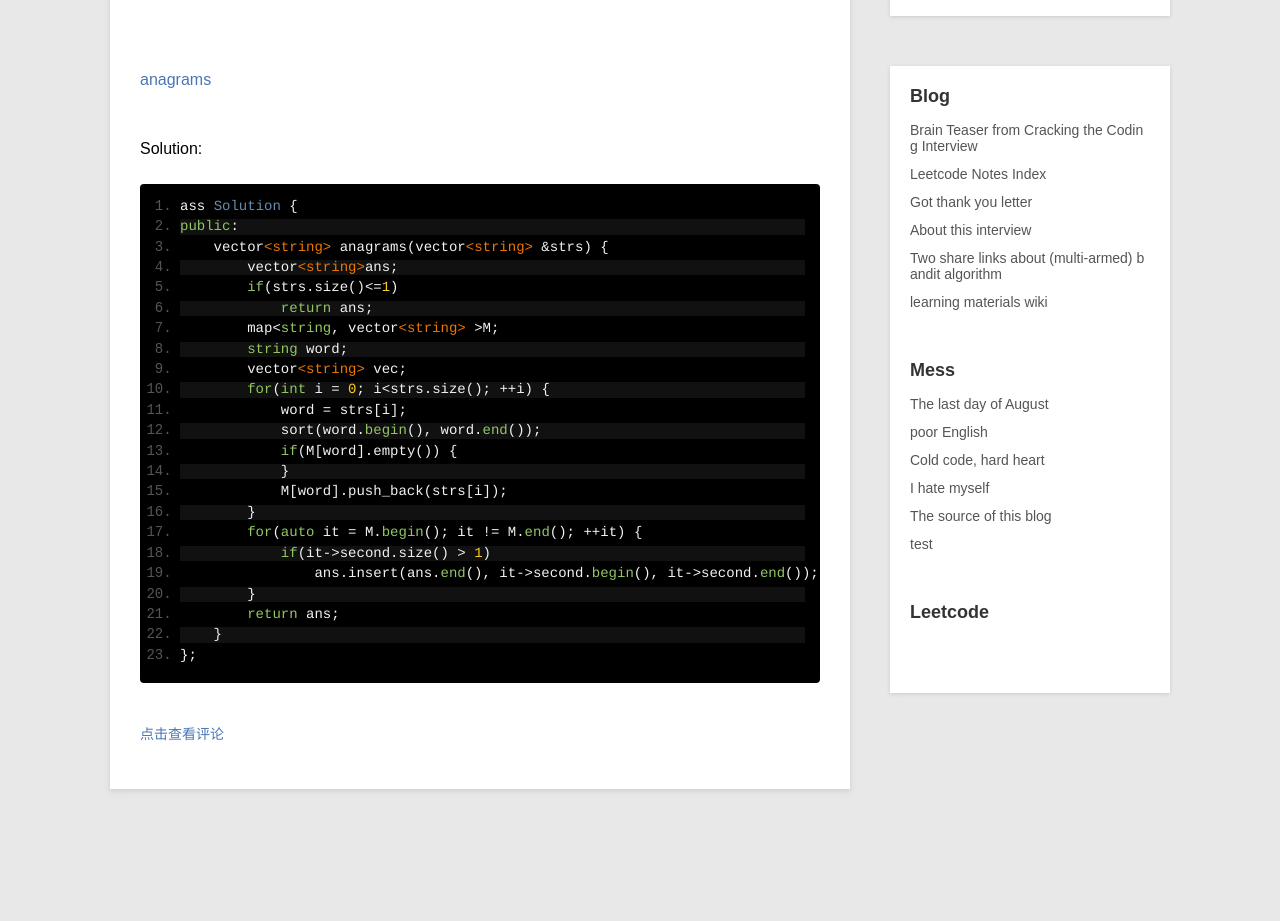
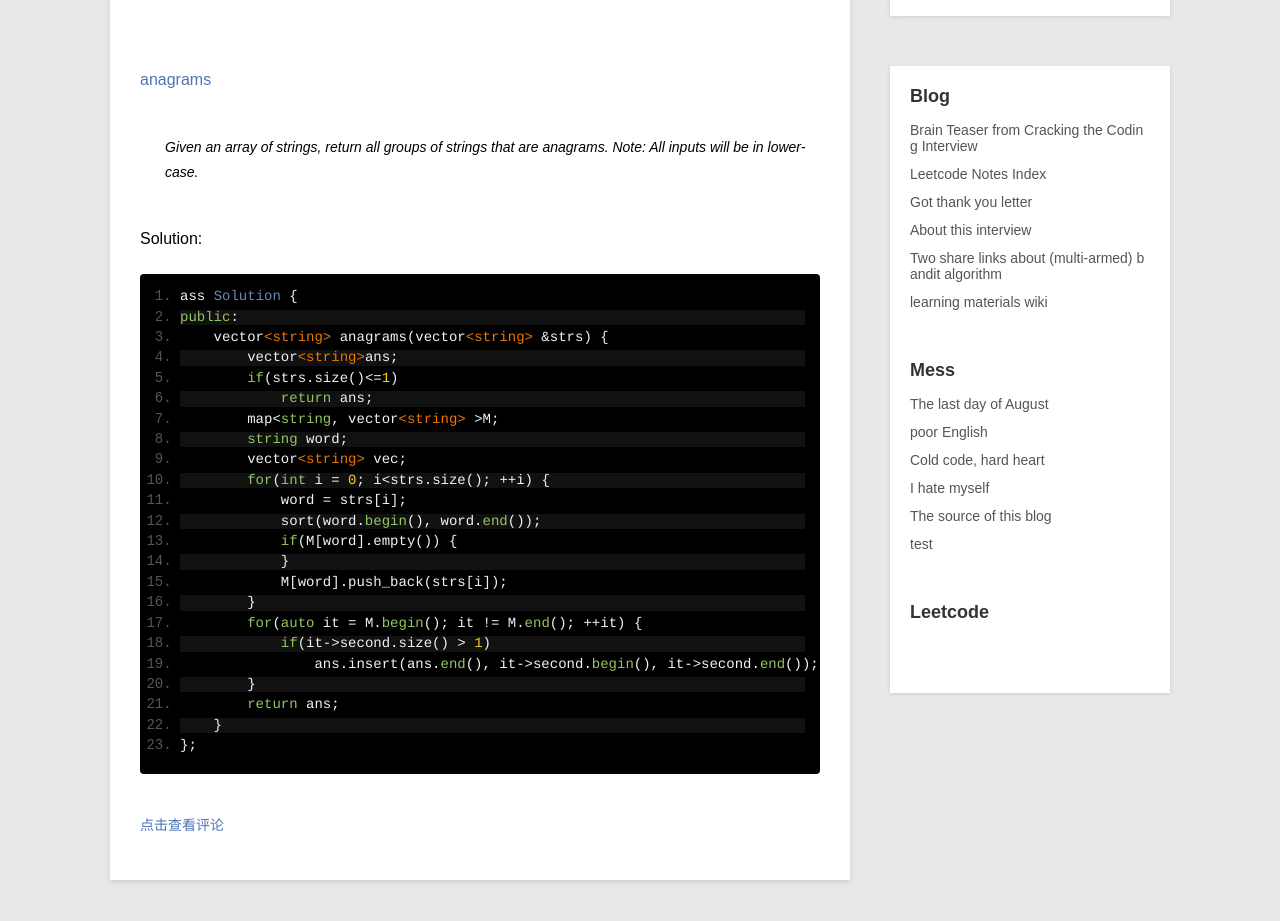
Before and after one commit to kunth/kunth.github.io, a Jekyll site: the page built from _posts/leetcode/2014-08-31-anagrams.md, in a window 1280 px wide, cut to the strip 189-1149 px from the top of the page. Shown: the top 921 px of the strip. Built offline with Jekyll 4.4.1, drawn with Linux system fonts in a browser that asks for light colours; Markdown is read by kramdown in place of the engine named in the settings; before the commit the page ends 1058 px from its top, so only the background shows below that; grey boxes are pictures that could not be loaded.

Commit message:
update new post of leetcode

```diff
--- a/_posts/leetcode/2014-08-31-anagrams.md
+++ b/_posts/leetcode/2014-08-31-anagrams.md
@@ -6,6 +6,9 @@ category: Leetcode
 ---
 
 [anagrams](https://oj.leetcode.com/problems/anagrams/)
+
+> Given an array of strings, return all groups of strings that are anagrams.
+> Note: All inputs will be in lower-case.
 
 Solution:
 
```
